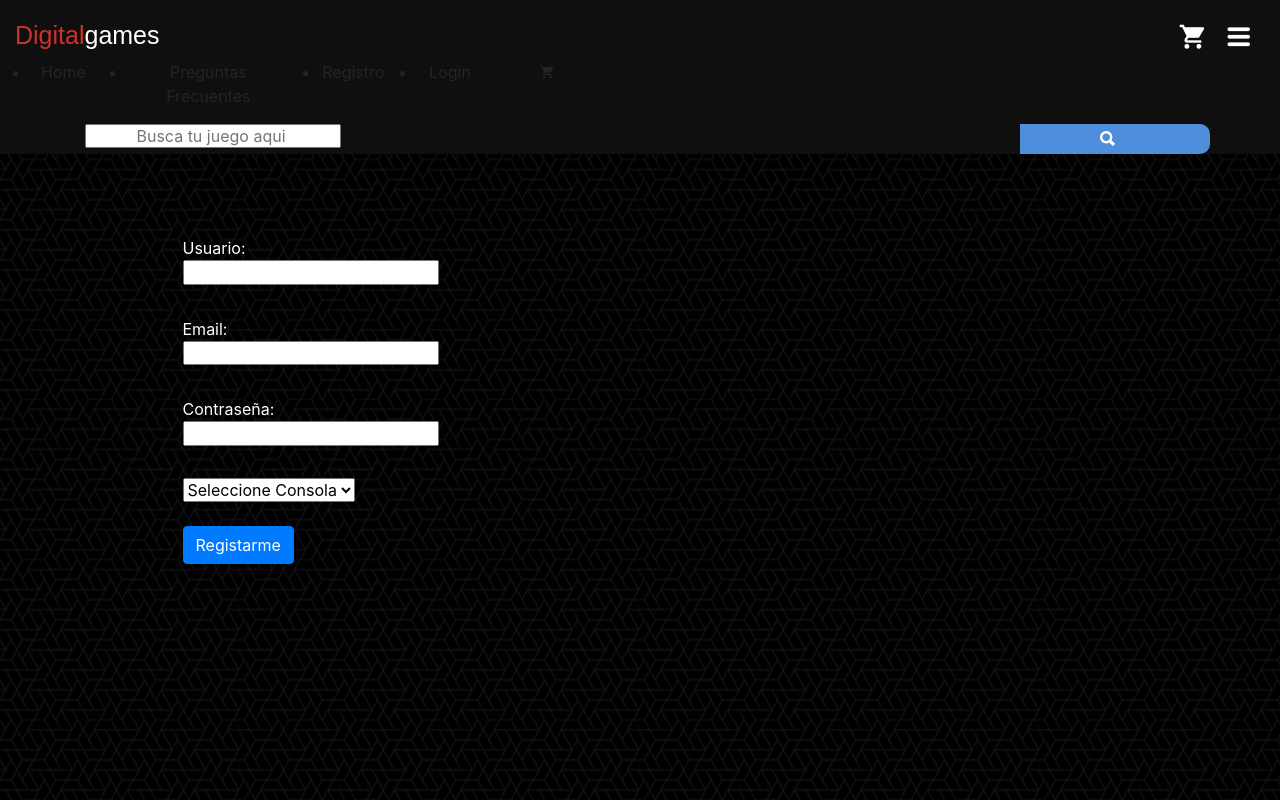
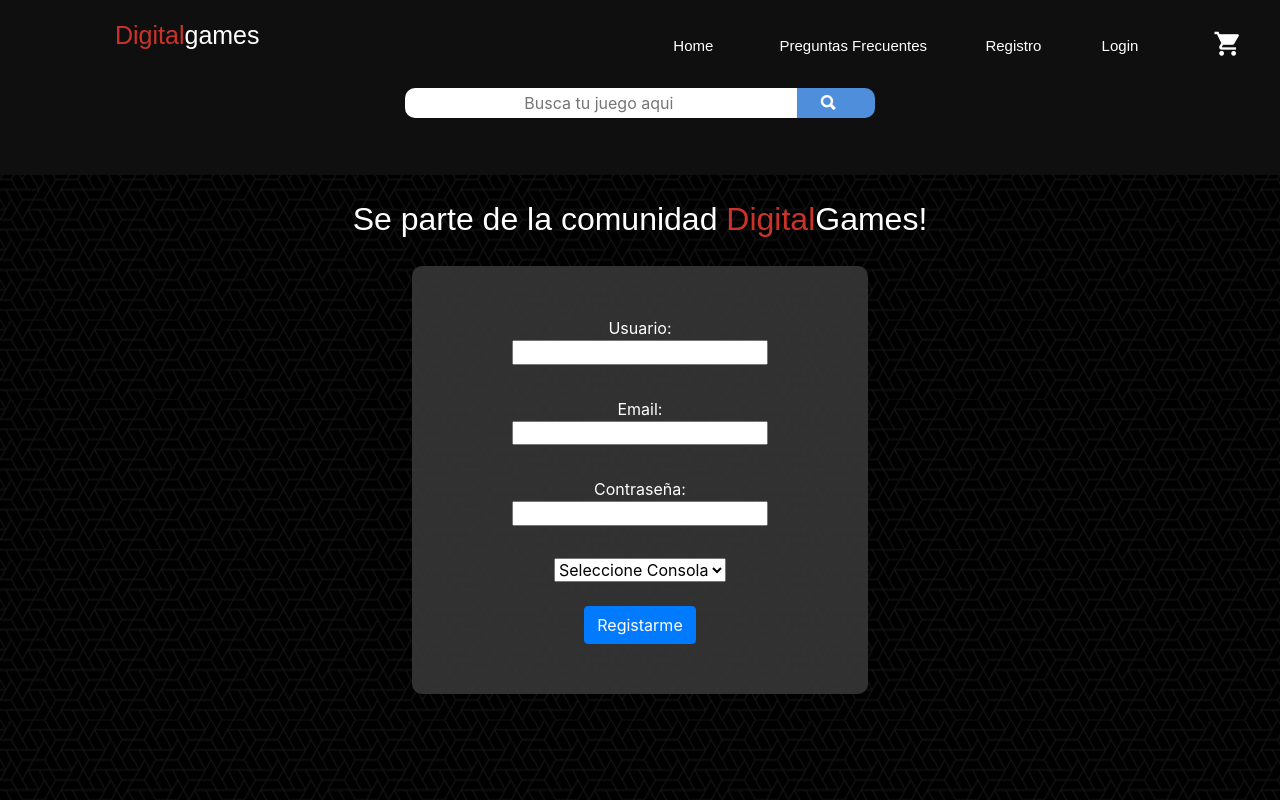
Before and after one commit to SantiagoPazos925/Proyecto, a PHP site: page /registro.php in a window 1280 px wide. Run offline with PHP 8.4, Linux system fonts and the light colour scheme; some web fonts are replaced.

Commit message:
cambios en el css del formulario registro, linkeado en el header las paginas

```diff
--- a/TpFinal/css/formStyles.css
+++ b/TpFinal/css/formStyles.css
@@ -41,11 +41,22 @@ div .logo h2{
   font-size: 25px;
 }
 .contenedorForm{
+
 	display: flex;
 	justify-content: center;
-	height: 100vh;
+
 	align-items: center;
 
+}
+.contenedor{
+
+	text-align: center;
+	border-radius: 10px;
+	padding-left: 100px;
+	padding-right: 100px;
+	padding-top: 50px;
+	padding-bottom: 50px;
+	background-color: rgba(54, 54, 54, 0.91);
 }
 .search {
   text-align: center;
@@ -224,3 +235,15 @@ form label{
 .carousel-control-next{
   padding-left: 40px;
 }
+.registrate {
+	font-family: 'elianto', Arial, sans-serif;
+	text-align: center;
+	padding-top: 150px;
+	color:white;
+	padding-bottom: 20px;
+}
+@media(min-width: 1024px){
+	.registrate{
+		padding-top: 200px;
+	}
+}
--- a/TpFinal/css/styles.css
+++ b/TpFinal/css/styles.css
@@ -287,11 +287,13 @@ padding: 0px;
 	.carouselPrincipal{
 		padding-top: 170px;
 	}
-	#navText{
+	#navText {
+		color: white;
+		text-decoration: none;
 		transition:all .2s ease-in-out;
 		padding: 0px;
 	}
-	#navText:hover{
+	#navText :hover{
 		color: rgb(218, 40, 40);
 		border-bottom:2px solid rgb(218, 40, 40);
 	}
--- a/TpFinal/header.php
+++ b/TpFinal/header.php
@@ -14,16 +14,17 @@
 
       <ul class="row col-12 navigation" style="text-align: center;">
         <div id="navText" class="col-2">
-          <li>Home</li>
+          <a id="navText" href="index.php"><li >Home</li></a>
         </div>
         <div  id="navText" class="col-4">
-          <li>Preguntas Frecuentes</li>
+          <a id="navText" href="preguntasFrecuentes.php"><li >Preguntas Frecuentes</li></a>
         </div>
         <div  id="navText" class="col-2">
-          <li>Registro</li>
+
+          <a id="navText" href="registro.php"><li >Registro</li></a>
         </div>
         <div  id="navText" class="col-2">
-          <li>Login</li>
+          <a id="navText" href="login.php"><li >Login</li></a>
         </div>
         <div class="col-2 carrito">
 
--- a/TpFinal/index.php
+++ b/TpFinal/index.php
@@ -12,9 +12,7 @@
     <title></title>
   </head>
   <body>
-      <h2>hola</h2>
-      <h4>hola como estas</h4>
-      <h2>Bien bien</h2>
+
       <?php
 
       include("header.php");
--- a/TpFinal/registro.php
+++ b/TpFinal/registro.php
@@ -7,7 +7,9 @@
     <link rel="stylesheet" href="http://code.ionicframework.com/ionicons/2.0.1/css/ionicons.min.css">
     <link rel="stylesheet" href="eliantoFont/stylesheet.css" type="text/css" charset="utf-8" />
     <meta name="viewport" content="width=device-width, initial-scale=1, shrink-to-fit=no">
+    <link rel="stylesheet" href="css/styles.css">
     <link rel="stylesheet" href="css/formStyles.css">
+
     <meta charset="utf-8">
     <title>Login</title>
   </head>
@@ -48,8 +50,13 @@
       $errorDatos = 'ingrese datos';
 
     ?>
-    <div class="contenedorForm col-6 ">
-      <div class="contenedor col-6">
+    <div class="registrate">
+      <h2>Se parte de la comunidad <span style="color:rgb(203, 51, 42);">Digital</span>Games!</h2>
+    </div>
+
+    <div class="contenedorForm col-10 offset-1">
+
+      <div class="contenedor ">
         <form class="login" action="registro.php" method="post" enctype="multipart/form-data">
           <label for="">Usuario: <span class="error" ><?php echo($errorUsuario); ?></span> <br><input type="text" name="user" value=""></label>
           <br><br>
```
